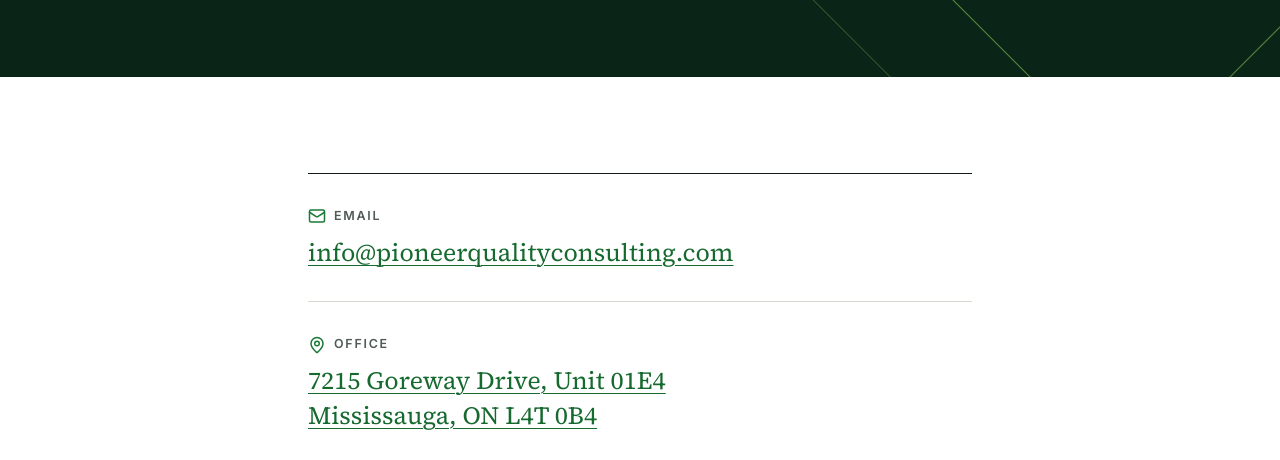
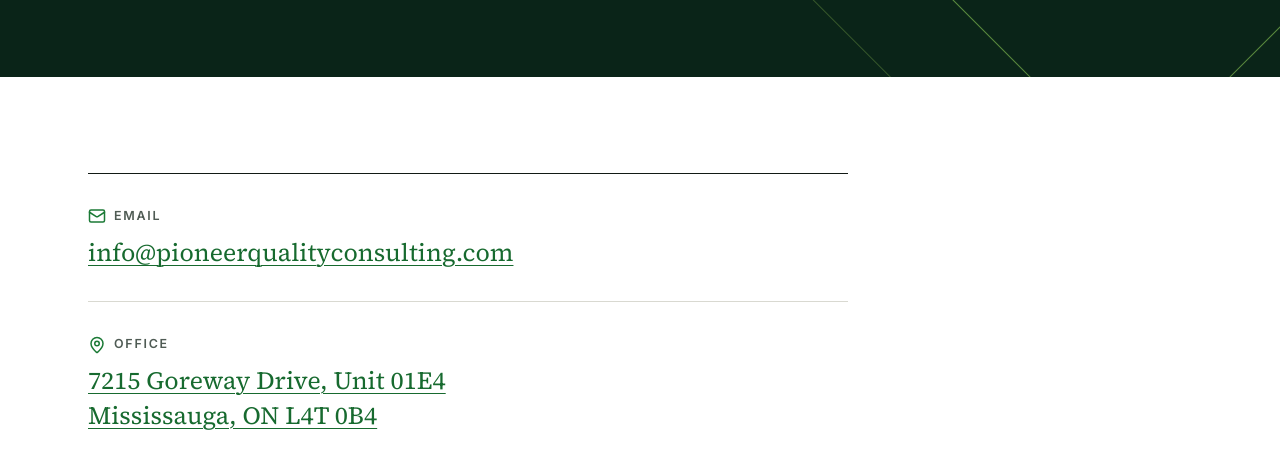
Before and after one commit to mmaha/pioneer-site, a plain HTML site: page contact-us/index.html in a window 1280 px wide. Shown: the part 340-800 px from the top of the page. Drawn offline with Linux system fonts and the light colour scheme.

Commit message:
Fix paragraph spacing and contact alignment

```diff
--- a/assets/site.css
+++ b/assets/site.css
@@ -461,7 +461,7 @@ p {
 }
 
 .statement {
-  margin: 0;
+  margin: 0 0 var(--s-06);
   font-family: var(--serif);
   font-size: clamp(1.35rem, 2.4vw, 1.85rem);
   font-weight: 400;
@@ -797,11 +797,8 @@ p {
 }
 
 /* ---------------------------------------------------------------- contact */
-.contact-wrap {
+.contact-list {
   max-width: 760px;
-}
-
-.contact-list {
   margin: 0;
   border-top: 1px solid var(--text);
 }
--- a/contact-us/index.html
+++ b/contact-us/index.html
@@ -41,7 +41,7 @@
     </section>
 
     <section class="section white">
-      <div class="wrap contact-wrap">
+      <div class="wrap">
         <dl class="contact-list">
           <div>
             <dt><svg class="icon small" viewBox="0 0 24 24" fill="none" stroke="currentColor" stroke-width="2" stroke-linecap="round" stroke-linejoin="round" aria-hidden="true" focusable="false"><path d="m22 7-8.991 5.727a2 2 0 0 1-2.009 0L2 7" /><rect x="2" y="4" width="20" height="16" rx="2" /></svg>Email</dt>
```
